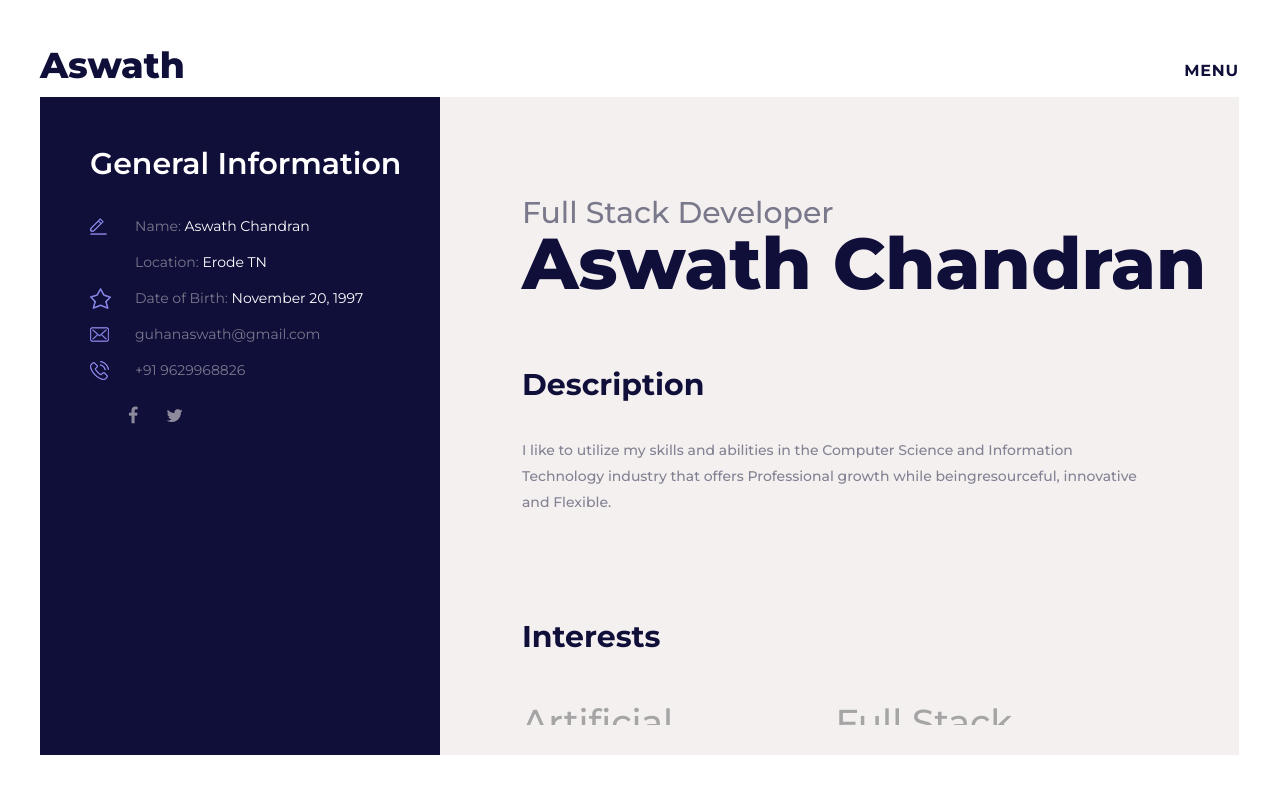
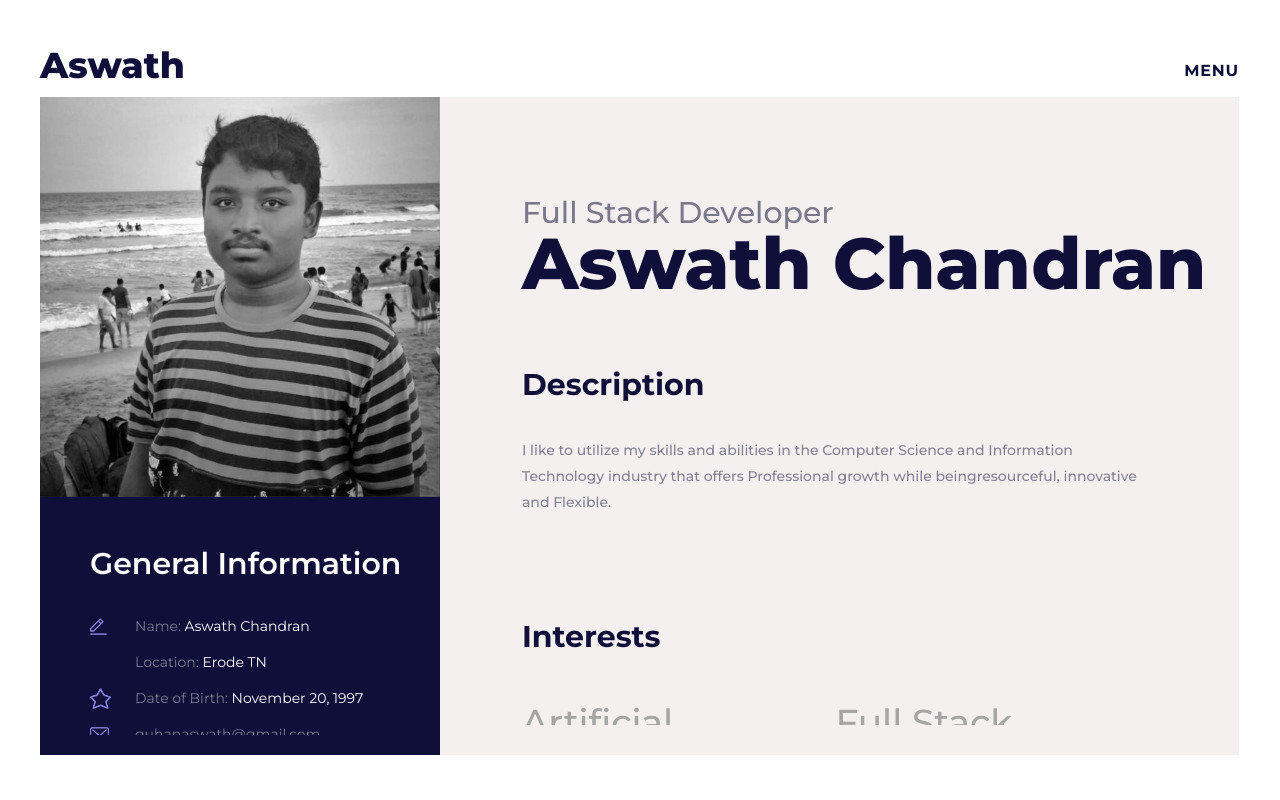
Before and after one commit to aswathchandran/aswathchandran.github.io, a plain HTML site: page index.html in a window 1280 px wide. Drawn offline with Linux system fonts and the light colour scheme; some packages are replaced by stand-ins of ours; a script that the page names is missing.

Commit message:
Add files via upload

```diff
--- a/index.html
+++ b/index.html
@@ -49,6 +49,12 @@
 
 			<!-- General Information -->
 			<div class="general_info d-flex flex-xl-column flex-md-row flex-column">
+				<div>
+					<div class="general_info_image">
+						<div class="background_image" style="background-image:url(images/smith.JPG)"></div>
+
+					</div>
+				</div>
 				<div class="general_info_content">
 					<div class="general_info_content_inner mCustomScrollbar" data-mcs-theme="minimal-dark">
 						<div class="general_info_title">General Information</div>
```
Also changed, not shown: education.html (+5 -0 lines), skills.html (+5 -0 lines).
